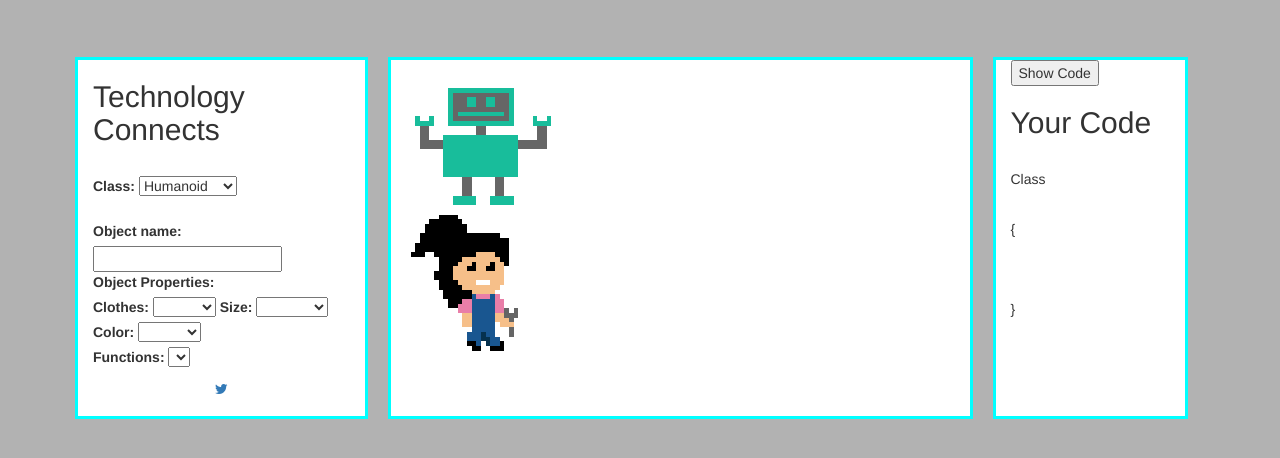
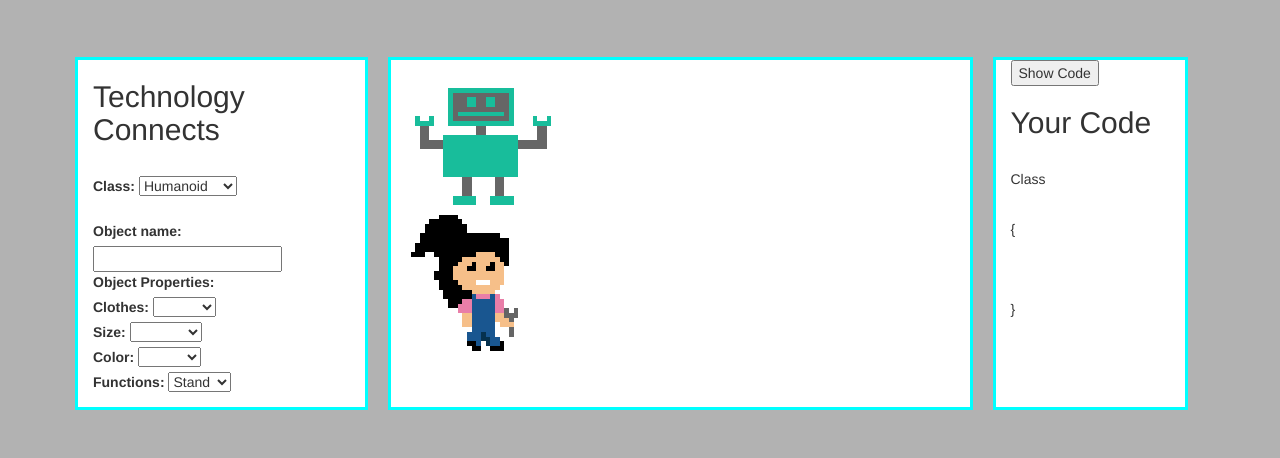
Before and after one commit to elizabethhalper/Codigachi, a website: page index.html in a window 1280 px wide. Drawn offline with nearby package versions, Linux system fonts and the light colour scheme.

Commit message:
last one for this hackathon probably

```diff
--- a/index.html
+++ b/index.html
@@ -46,12 +46,14 @@
                 <option name="clothes" value="shorts">Shorts</option>
                 <option name="clothes" value="hat">Hat</option>
               </select>
+              <br>
               <label>Size: </label>
               <select ng-model="chosen.size">
                 <option name="size" value="small">Small</option>
                 <option name="size" value="medium">Medium</option>
                 <option name="size" value="large">Large</option>
               </select>
+              <br>
               <label>Color: </label>
               <select ng-model="chosen.color">
                 <option name="color" value="purple">Purple</option>
@@ -61,10 +63,9 @@
           </form>
           <form>
             <label>Functions: </label>
-            <select ng-model="chosen.fnc" ng-options="label for name in array">
+            <select ng-model="chosen.selectedFunc" ng-options="func as func for func in funcs">
             </select>
           </form>
-          <p align="center"><a class="btn btn-social-icon btn-twitter" href="https://twitter.com/BittyByteBot"><i class="fa fa-twitter"></i></a>
         </p>
       </div>
     </settings>
--- a/js/main.js
+++ b/js/main.js
@@ -23,7 +23,7 @@ settings.$inject = [''];
 function settings() {
   return {
     restrict: 'E',
-    controller: ['$scope', 'settingsSrv', function(scope, settingsSrv) {
+    controller: ['$rootScope', '$scope', 'settingsSrv', function(rootScope, scope, settingsSrv) {
       scope.chosen =  {
         selectedClass: { id: 0, name: 'Humanoid'},
         classes: [
@@ -35,8 +35,17 @@ function settings() {
         clothes: ['dress', 'shorts', 'hat'],
         size: ['small', 'medium', 'large'],
         color: ['purple', 'blue', 'green'],
-        fnc: {id: 0, name: 'Dance'}
+        selectedFunc: ''
       };
+
+      rootScope.funcs = [
+        'Stand',
+        'Dance'
+      ];
+
+      scope.chosen.funcs = rootScope.funcs;
+
+      scope.chosen.selectedFunc = scope.chosen.funcs[0];
 
       scope.$watch('chosen', function(newVal, oldVal) {
         settingsSrv.set(newVal);
@@ -45,8 +54,7 @@ function settings() {
   };
 }
 
-app.directive('workShop', [workShop]);
-function workShop() {
+app.directive('workShop', ['settingsSrv', function workShop(settingsSrv) {
   return {
     restrict: 'E',
     link: function(scope, element, attrs) {
@@ -73,9 +81,19 @@ function workShop() {
         currentPosition: [0, 0]
       };
 
+      scope.$watch(function() { return settingsSrv.get(); }, function(newVal, oldVal) {
+        if (newVal.selectedFunc === 'Stand') {
+          console.log('Your adorable humanoid is standing perfectly still');
+          scope.robot.currentState = scope.robotStates['original'];
+        } else {
+          console.log('Your adorable humanoid is dancing!!!');
+          scope.robot.currentState = scope.robotStates['dancing'];
+        }
+      }, true);
+
     }
   };
-}
+}]);
 
 app.directive('codeView', [codeView]);
 function codeView() {
```
